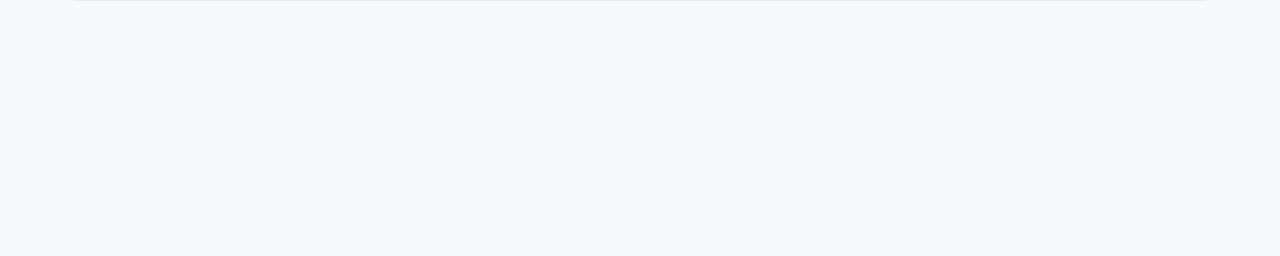
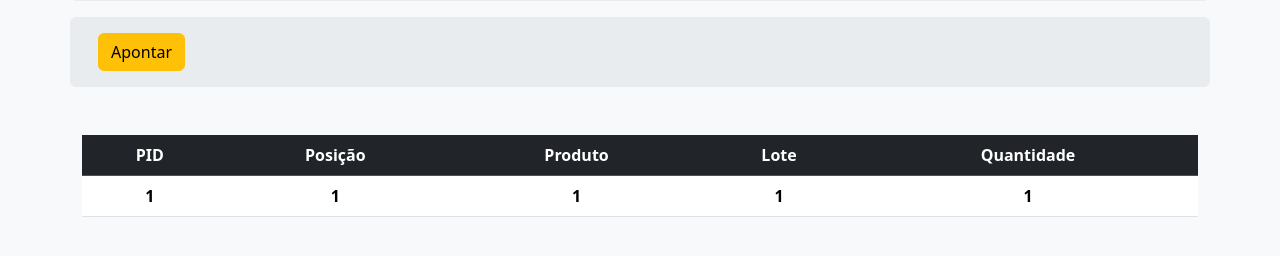
Before and after one commit to rochamrcs/projeto-gideao, a Django app: template projeto/Apps/producao/templates/producao/detalhe_producao.html in a window 1280 px wide. Shown: the part 239-495 px from the top of the page. Run offline with Django 4.2, Linux system fonts and the light colour scheme; the template is opened without the code that fills it, so the values that code supplies are empty; some libraries are stand-ins or nearby versions.

Commit message:
Ajustes do layout de detalhe da produção

```diff
--- a/projeto/Apps/producao/templates/producao/detalhe_producao.html
+++ b/projeto/Apps/producao/templates/producao/detalhe_producao.html
@@ -19,4 +19,33 @@
 
 </div>
 
+<div class="container mx-auto bg-body-secondary mt-3 pb-3 rounded text-center">
+    <div class="d-flex flex-row pt-3">
+        <button type="reset" class="btn btn-warning ms-3"><a href="#" class="text-decoration-none text-reset" > Apontar </a></button>
+    </div>
+</div>
+
+<div class="container mt-5">
+
+    <table class="table table-hover">
+        <thead class="table-dark">
+          <tr>
+            <th class="text-center gd-table">PID</th>
+            <th class="text-center gd-table">Posição</th>
+            <th class="text-center gd-table">Produto</th>
+            <th class="text-center gd-table">Lote</th>
+            <th class="text-center gd-table">Quantidade</th>
+          </tr>
+        </thead>
+        <tbody>
+            <th class="text-center gd-table">1</th>
+            <th class="text-center gd-table">1</th>
+            <th class="text-center gd-table">1</th>
+            <th class="text-center gd-table">1</th>
+            <th class="text-center gd-table">1</th>
+        </tbody>
+      </table>
+</div>
+
+
 {% endblock content %}
```
